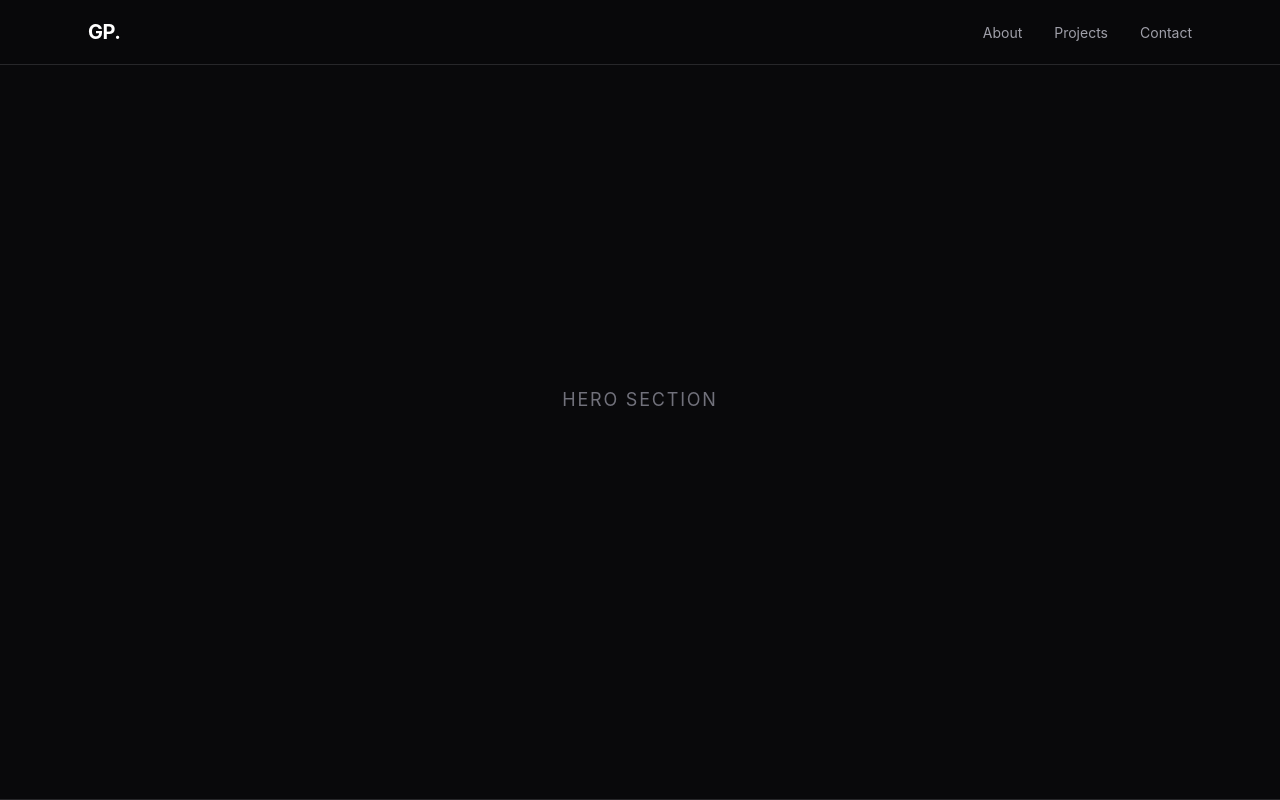
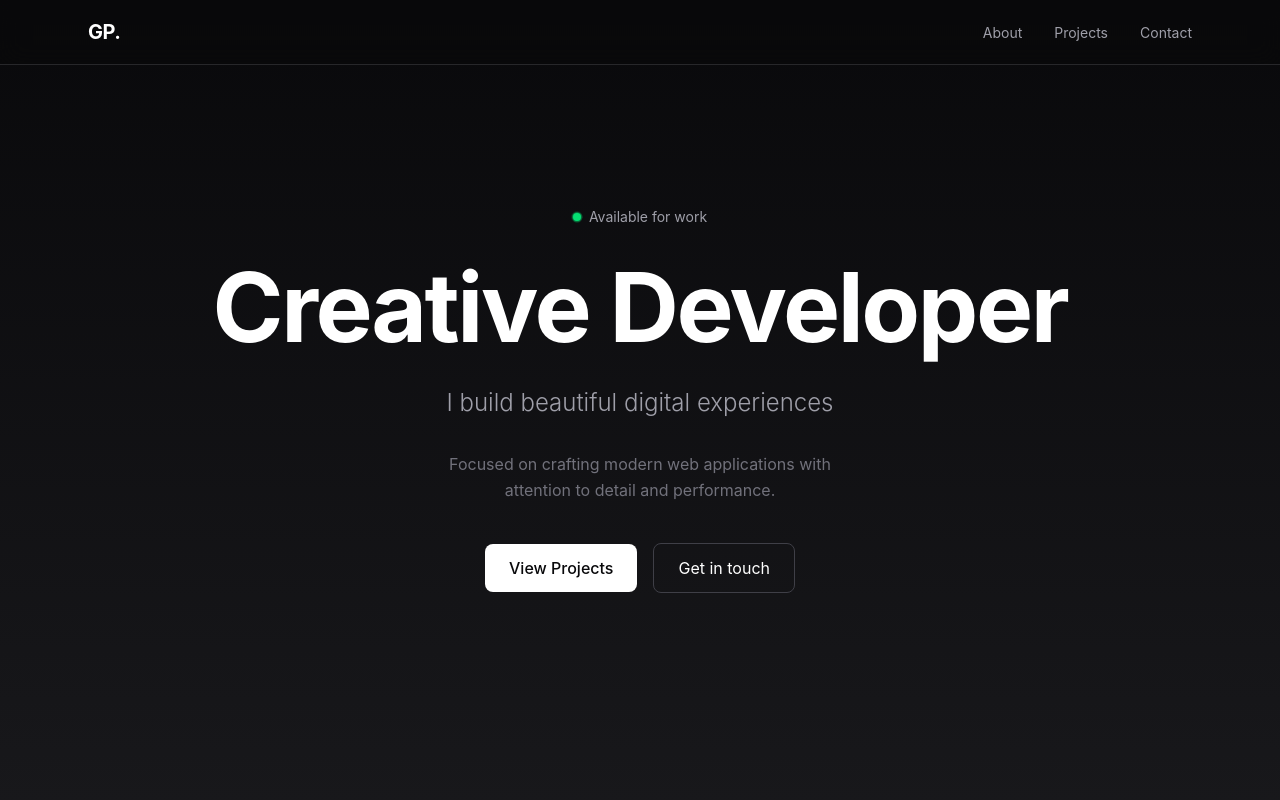
Before and after one commit to utity-tools/gallery-portfolio, a React (Vite) app: page / in a window 1280 px wide. Shown: the top 800 px of the page. Built offline with nearby package versions, Linux system fonts and the light colour scheme.

Commit message:
feat: add Hero section with CTA buttons and animated status dot

```diff
--- a/src/App.tsx
+++ b/src/App.tsx
@@ -1,7 +1,7 @@
 import Layout from './components/layout/Layout'
+import Hero from './components/sections/Hero'
 
-const sections = [
-  { id: 'hero', label: 'Hero Section' },
+const placeholders = [
   { id: 'about', label: 'About Section' },
   { id: 'projects', label: 'Projects Section' },
   { id: 'contact', label: 'Contact Section' },
@@ -11,7 +11,8 @@ function App() {
   return (
     <Layout>
       <main>
-        {sections.map(({ id, label }) => (
+        <Hero />
+        {placeholders.map(({ id, label }) => (
           <section
             key={id}
             id={id}
--- /dev/null
+++ b/src/components/sections/Hero.tsx
@@ -0,0 +1,45 @@
+export default function Hero() {
+  return (
+    <section
+      id="hero"
+      className="min-h-screen flex items-center justify-center bg-gradient-to-b from-zinc-950 to-zinc-900 px-6"
+    >
+      <div className="max-w-4xl w-full flex flex-col items-center text-center gap-8">
+        <div className="flex items-center gap-2 text-sm text-zinc-400">
+          <span className="relative flex h-2 w-2">
+            <span className="animate-ping absolute inline-flex h-full w-full rounded-full bg-green-400 opacity-75" />
+            <span className="relative inline-flex h-2 w-2 rounded-full bg-green-400" />
+          </span>
+          Available for work
+        </div>
+
+        <h1 className="text-6xl md:text-8xl font-bold text-white leading-none tracking-tight">
+          Creative Developer
+        </h1>
+
+        <p className="text-xl md:text-2xl text-zinc-400 font-light">
+          I build beautiful digital experiences
+        </p>
+
+        <p className="max-w-md text-zinc-500 leading-relaxed">
+          Focused on crafting modern web applications with attention to detail and performance.
+        </p>
+
+        <div className="flex items-center gap-4 mt-2">
+          <a
+            href="#projects"
+            className="px-6 py-3 bg-white text-zinc-950 font-medium rounded-lg hover:bg-zinc-200 transition-colors duration-200"
+          >
+            View Projects
+          </a>
+          <a
+            href="#contact"
+            className="px-6 py-3 border border-zinc-700 text-white rounded-lg hover:bg-zinc-800 hover:border-zinc-600 transition-colors duration-200"
+          >
+            Get in touch
+          </a>
+        </div>
+      </div>
+    </section>
+  )
+}
```
